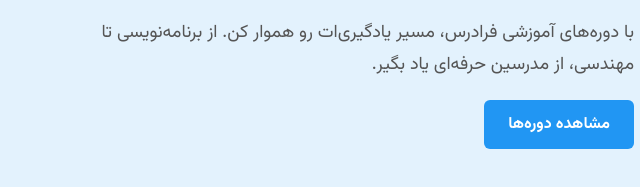
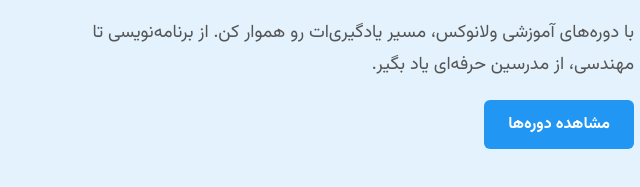
Before and after one commit to mohammad88437/Velanox, a plain HTML site: page index.html in a window 1280 px wide. Shown: the part 264-451 px from the top of the page, 586-1226 px from the left. Drawn offline with Linux system fonts and the light colour scheme.

Commit message:
توضیح درباره تغییرات جدید

```diff
--- a/index.html
+++ b/index.html
@@ -35,7 +35,7 @@
     <div class="container intro-container">
       <div class="intro-text">
         <h1>آموزش‌هایی برای فردای بهتر</h1>
-        <p>با دوره‌های آموزشی فرادرس، مسیر یادگیری‌ات رو هموار کن. از برنامه‌نویسی تا مهندسی، از مدرسین حرفه‌ای یاد بگیر.</p>
+        <p>با دوره‌های آموزشی ولانوکس، مسیر یادگیری‌ات رو هموار کن. از برنامه‌نویسی تا مهندسی، از مدرسین حرفه‌ای یاد بگیر.</p>
         <a href="#" class="cta-btn">مشاهده دوره‌ها</a>
       </div>
       <div class="intro-image">
```
